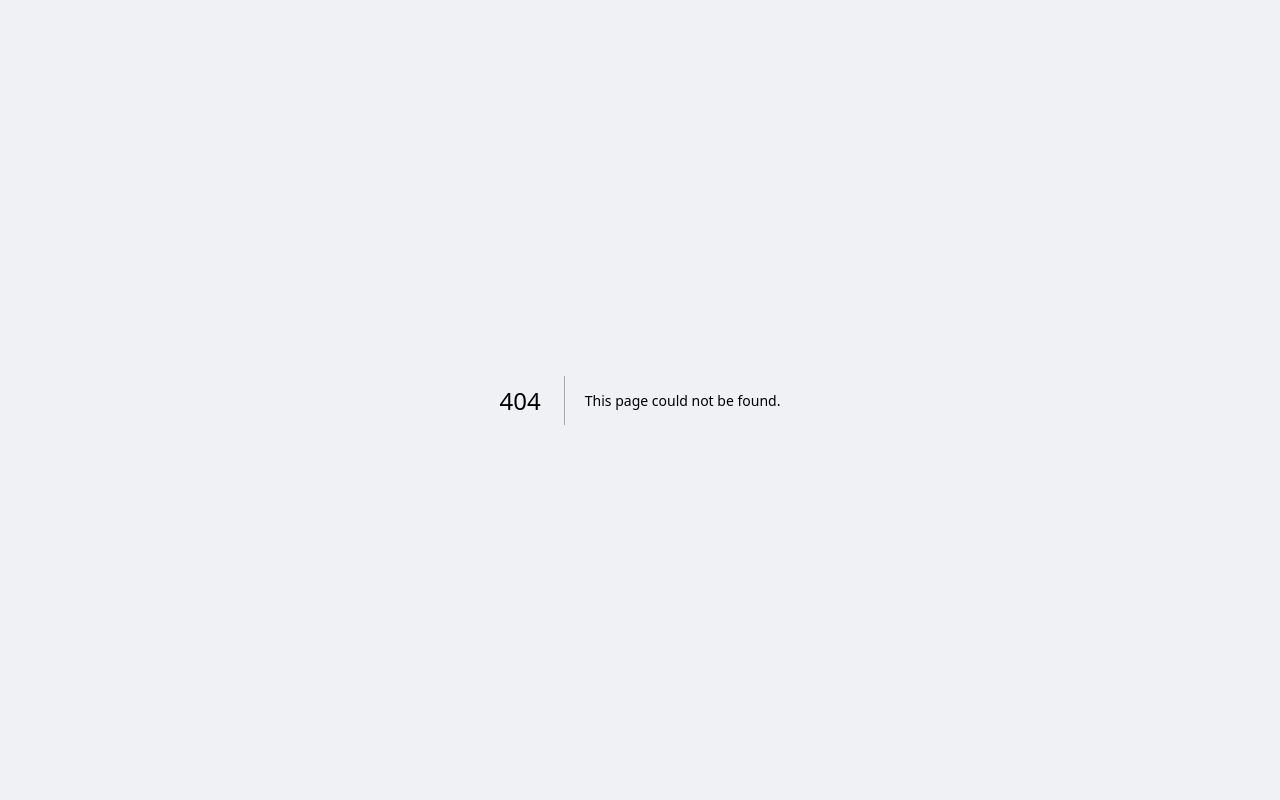
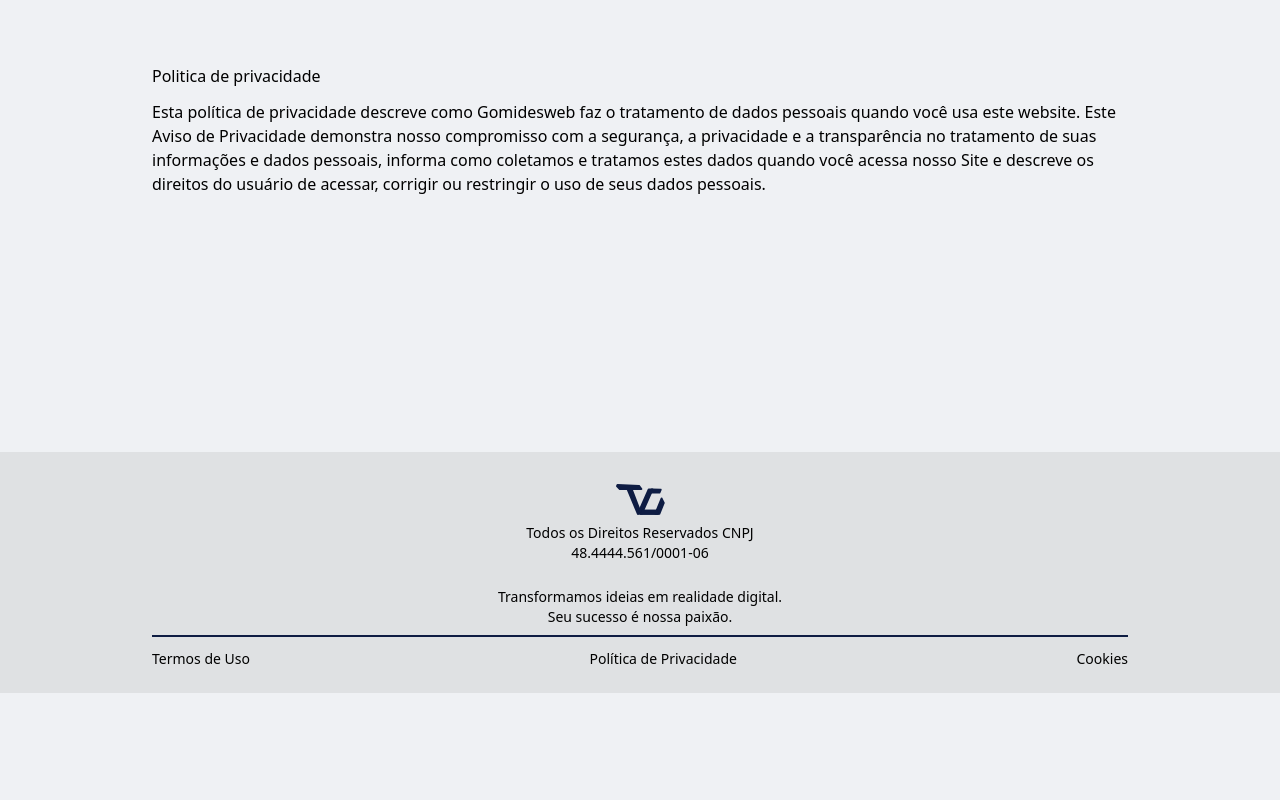
Before and after one commit to GomidesTs/site-gomides-web, a Next.js app: page /privacy in a window 1280 px wide. Before the commit this address had no page. Shown: the top 800 px of the page. Built offline with nearby package versions, Linux system fonts and the light colour scheme.

Commit message:
docs: orthography
Fixed the spelling of the last term on the usage policies page.

```diff
--- /dev/null
+++ b/src/app/privacy/page.tsx
@@ -0,0 +1,17 @@
+export default function Privacy() {
+  return (
+    <main className="mt-16 flex flex-col gap-3">
+      <h1>Politica de privacidade</h1>
+
+      <p>
+        Esta política de privacidade descreve como Gomidesweb faz o tratamento
+        de dados pessoais quando você usa este website. Este Aviso de
+        Privacidade demonstra nosso compromisso com a segurança, a privacidade e
+        a transparência no tratamento de suas informações e dados pessoais,
+        informa como coletamos e tratamos estes dados quando você acessa nosso
+        Site e descreve os direitos do usuário de acessar, corrigir ou
+        restringir o uso de seus dados pessoais.
+      </p>
+    </main>
+  );
+}
```
